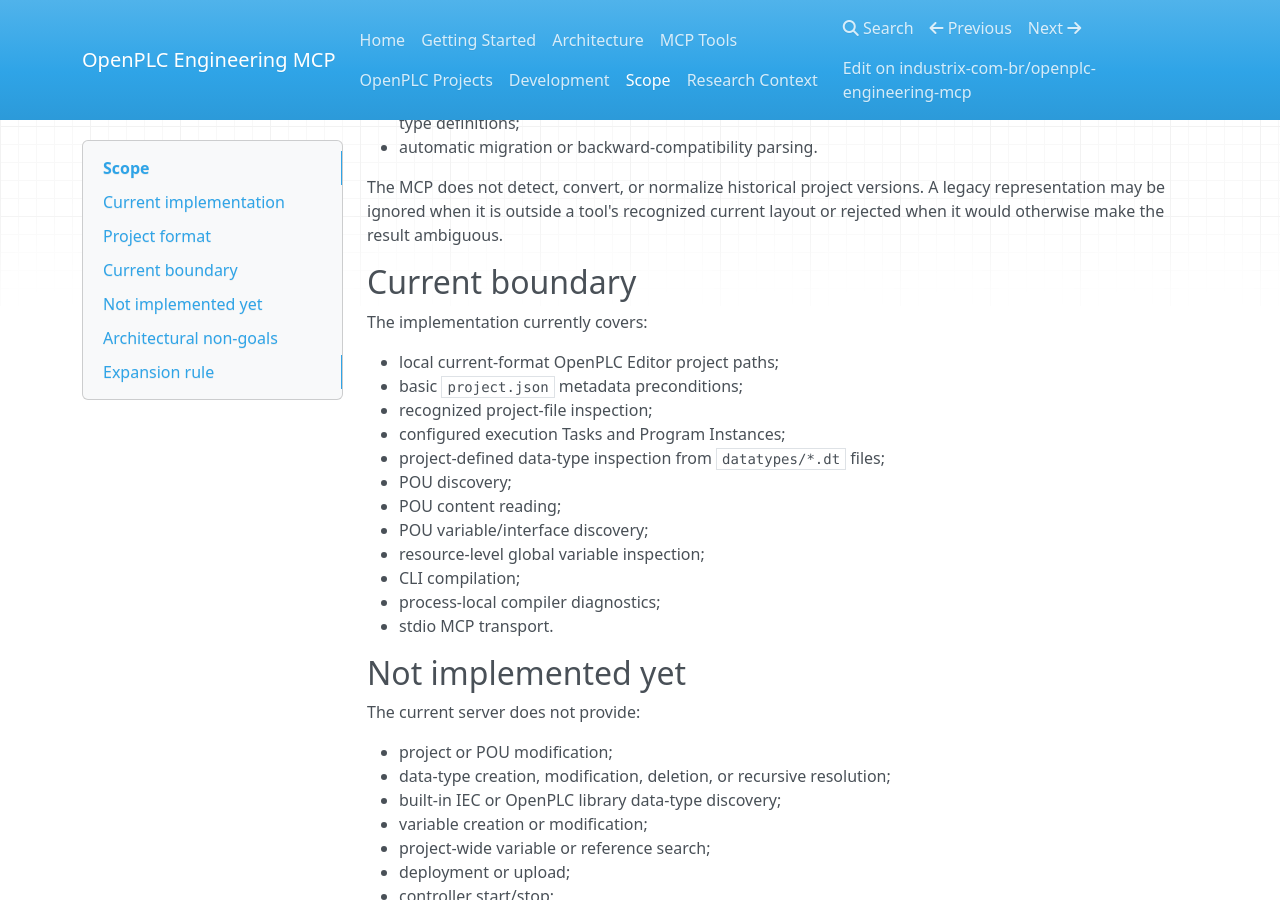
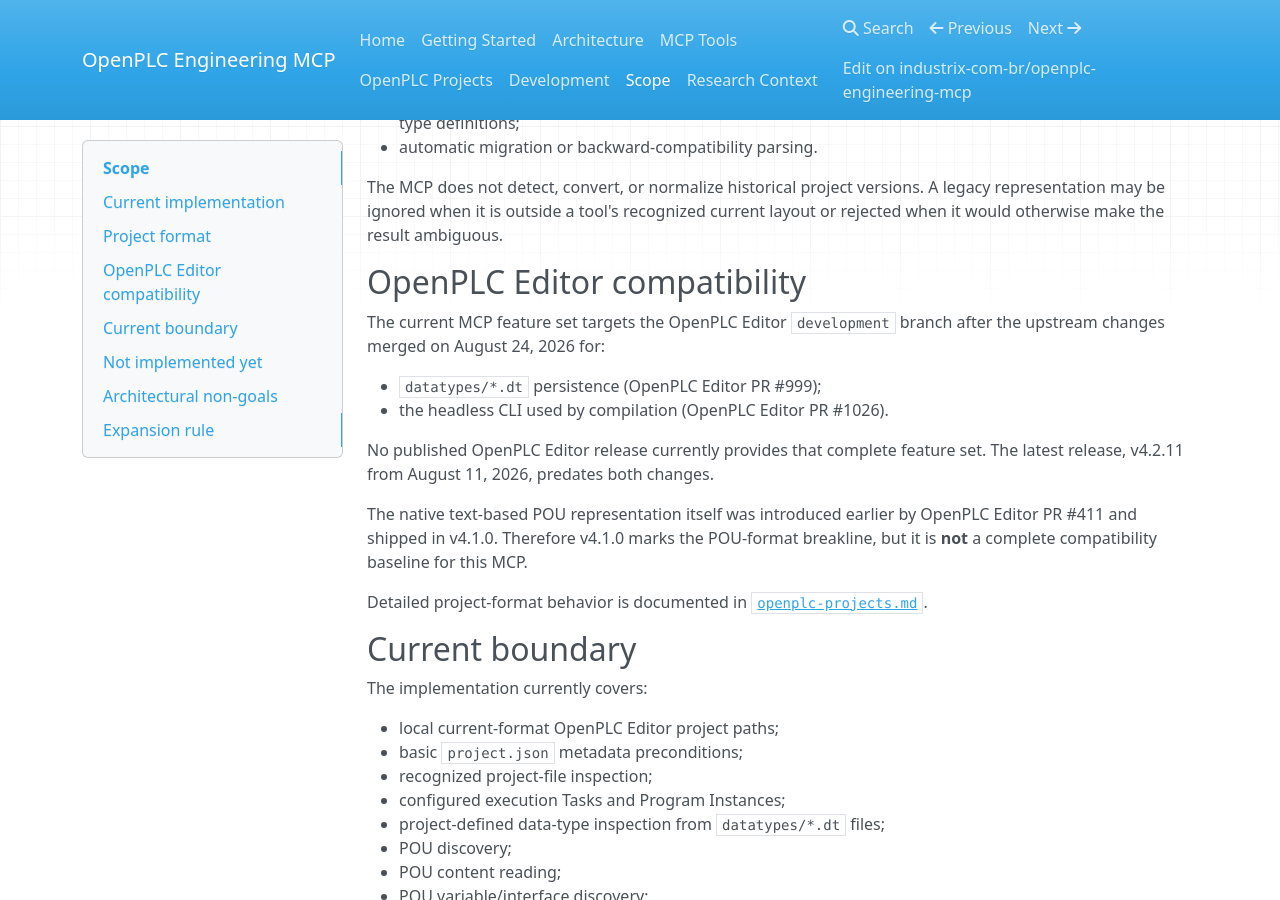
Before and after one commit to industrix-com-br/openplc-engineering-mcp, an MkDocs documentation site: the page built from docs/scope.md, in a window 1280 px wide and 900 px high, scrolled down 892 px. Built offline with MkDocs 1.6.1, drawn with Linux system fonts in a browser that asks for light colours; nearby versions of some CDN libraries.

Commit message:
docs: define current OpenPLC compatibility scope

```diff
--- a/docs/scope.md
+++ b/docs/scope.md
@@ -36,6 +36,19 @@
 - automatic migration or backward-compatibility parsing.
 
 The MCP does not detect, convert, or normalize historical project versions. A legacy representation may be ignored when it is outside a tool's recognized current layout or rejected when it would otherwise make the result ambiguous.
+
+## OpenPLC Editor compatibility
+
+The current MCP feature set targets the OpenPLC Editor `development` branch after the upstream changes merged on August 24, 2026 for:
+
+- `datatypes/*.dt` persistence (OpenPLC Editor PR #999);
+- the headless CLI used by compilation (OpenPLC Editor PR #1026).
+
+No published OpenPLC Editor release currently provides that complete feature set. The latest release, v4.2.11 from August 11, 2026, predates both changes.
+
+The native text-based POU representation itself was introduced earlier by OpenPLC Editor PR #411 and shipped in v4.1.0. Therefore v4.1.0 marks the POU-format breakline, but it is **not** a complete compatibility baseline for this MCP.
+
+Detailed project-format behavior is documented in [`openplc-projects.md`](openplc-projects.md).
 
 ## Current boundary
 
```
